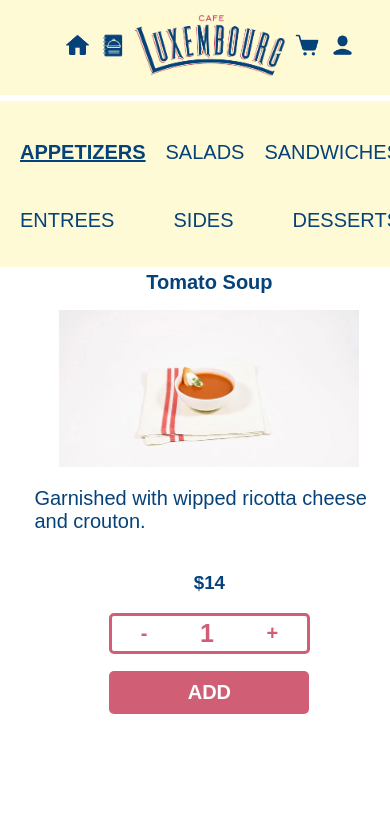
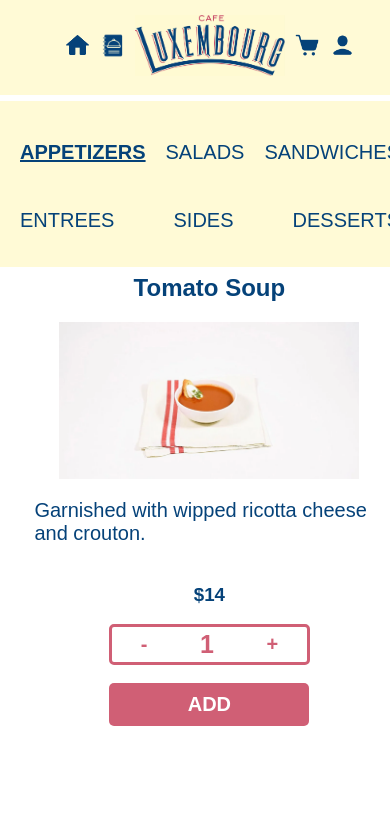
Before and after one commit to sunnysandyalena/cafe-luxembourg, a React (Create React App) app: page /Menu in a window 390 px wide. Shown: the top 840 px of the page. Built offline with nearby package versions, Linux system fonts and the light colour scheme; a web font is replaced by a local one.

Commit message:
Last details

```diff
--- a/src/App.css
+++ b/src/App.css
@@ -235,9 +235,6 @@ a {
     margin-top: 25%;
     width: 350px;
   }
-  .heading {
-    font-size: 20px;
-  }
   .container-img {
     margin-top: 15%;
     margin-left: 0;
```
